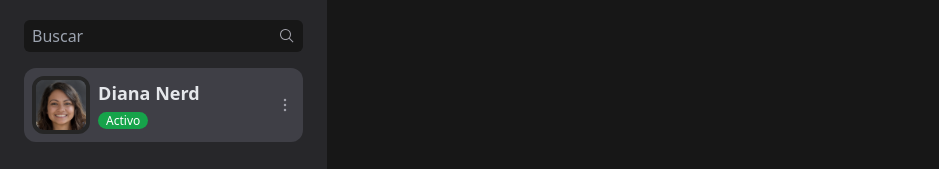
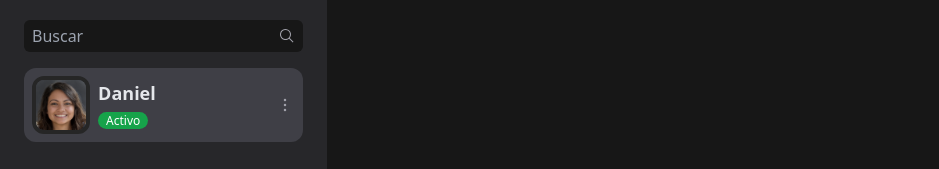
Before and after one commit to dtheran1/vuex-chatapp-platzi, a Vue app: page / in a window 1280 px wide. Shown: the top 169 px of the page, without its empty margins (0-939 px from the left). Built offline with nearby package versions, Linux system fonts and the light colour scheme.

Commit message:
add store

```diff
--- /dev/null
+++ b/src/store/store.js
@@ -0,0 +1,10 @@
+import { reactive } from "vue";
+
+const store = reactive({
+    username: 'Daniel',
+    updateUsername(username) {
+        this.username = username
+    }
+});
+
+export default store
--- a/src/views/HomeView.vue
+++ b/src/views/HomeView.vue
@@ -3,6 +3,7 @@
 import InputSearch from '@/components/InputSearch.vue'
 import ProfileCard from '@/components/ProfileCard.vue'
 import ChatItem from '@/components/ChatItem.vue'
+import store from '../store/store'
 
 export default {
   components: {
@@ -14,6 +15,7 @@
   },
   data() {
     return {
+      store,
       search: '',
       profile: {
         username: 'Diana Nerd',
@@ -40,7 +42,7 @@
     <InputSearch v-model="search" />
     <ProfileCard
       :avatar="profile.avatar"
-      :username="profile.username"
+      :username="store.username"
       :status="profile.status"
     />
     <RouterLink to="/" class="channels-title">Canales <Icon icon="carbon:hashtag" /></RouterLink>
--- a/src/views/ProfileView.vue
+++ b/src/views/ProfileView.vue
@@ -1,9 +1,20 @@
+<script>
+  import store from '../store/store';
+  export default {
+    data() {
+      return {
+        store,
+      };
+    },
+  };
+</script>
+
 <template>
   <div class="profile">
     <div class="box">
       <img src="/avatars/avatar.jpg" alt="avatar" />
       <label for="username">Nombre de usuario</label>
-      <input type="text" placeholder="Jane Smith" />
+      <input type="text" placeholder="Jane Smith" :value="store.username" @input="store.updateUsername($event.target.value)" />
       <button>Acceder</button>
     </div>
   </div>
```
Lines whose indentation alone changed are shown as unchanged.
